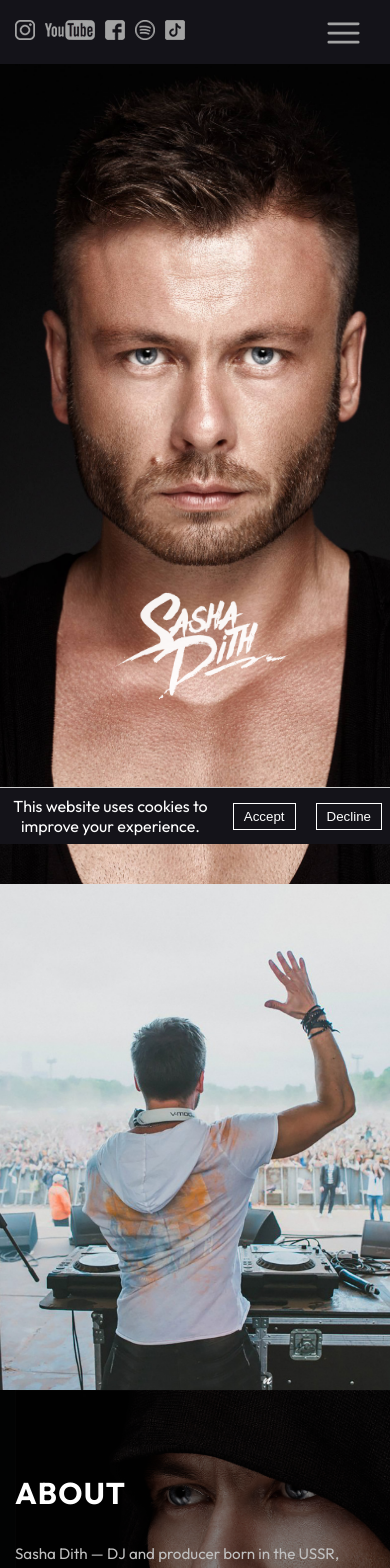
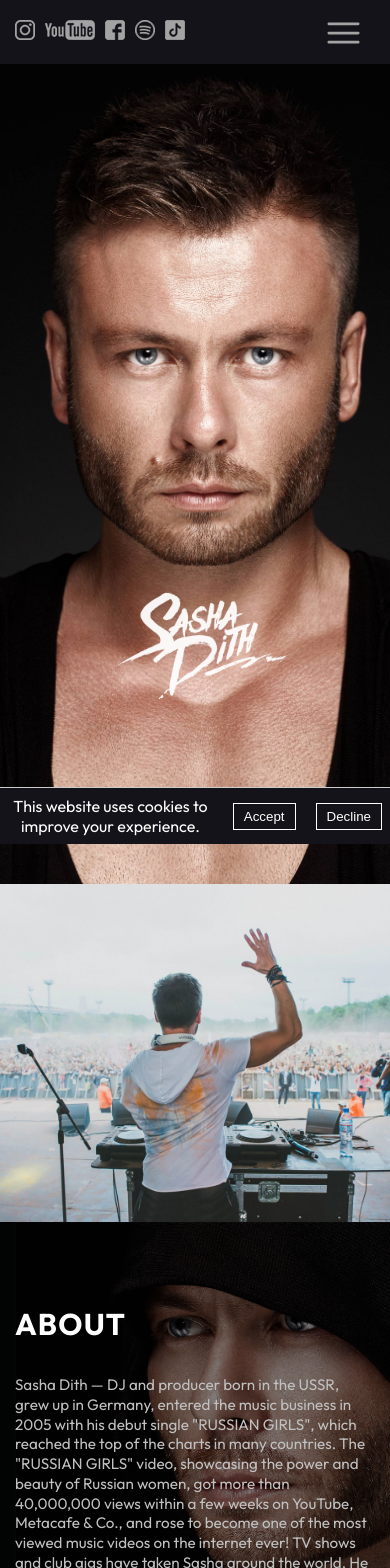
Before and after one commit to sashadith/website, a Next.js app: page / in a window 390 px wide. Shown: the top 1568 px of the page. Built offline with nearby package versions, Linux system fonts and the light colour scheme.

Commit message:
edit parallax

```diff
--- a/src/components/Hero/Hero.module.scss
+++ b/src/components/Hero/Hero.module.scss
@@ -82,7 +82,7 @@
   .parallax {
     // background-attachment: scroll;
     // background-size: contain;
-    height: 60vh;
+    // height: 60vh;
   }
 }
 // Parallax end
```
